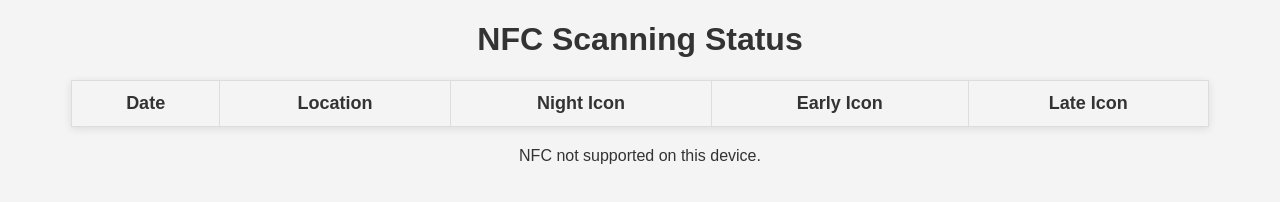
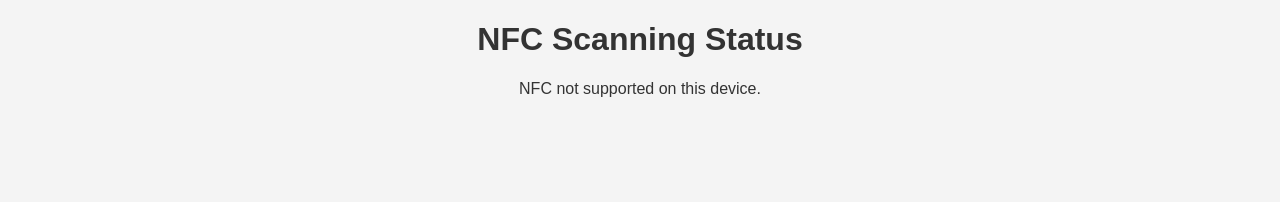
Before and after one commit to xKHANAZRAELx/NFC-SCANNING-FIRE-EXITS.IO, a plain HTML site: page index.html in a window 1280 px wide. Drawn offline with Linux system fonts and the light colour scheme.

Commit message:
Update index.html

```diff
--- a/index.html
+++ b/index.html
@@ -13,28 +13,6 @@
             text-align: center;
             color: #333;
         }
-        table {
-            width: 90%;
-            margin: 20px auto;
-            border-collapse: collapse;
-            box-shadow: 0 2px 8px rgba(0, 0, 0, 0.1);
-        }
-        th, td {
-            padding: 12px;
-            text-align: center;
-            border: 1px solid #ddd;
-        }
-        th {
-            background-color: #f4f4f4;
-            color: #333;
-            font-size: 18px;
-        }
-        td.status {
-            font-weight: bold;
-        }
-        .icon {
-            font-size: 1.5em;
-        }
         #output {
             text-align: center;
             margin-top: 20px;
@@ -46,25 +24,10 @@
 
     <h1>NFC Scanning Status</h1>
 
-    <table>
-        <thead>
-            <tr>
-                <th>Date</th>
-                <th>Location</th>
-                <th>Night Icon</th>
-                <th>Early Icon</th>
-                <th>Late Icon</th>
-            </tr>
-        </thead>
-        <tbody id="fireExitTable">
-            <!-- Dynamic rows will be generated here -->
-        </tbody>
-    </table>
-
     <div id="output">Bring an NFC tag close to scan...</div>
 
     <script>
-        const webAppURL = "https://script.google.com/macros/s/AKfycbwfS5WC_R1U_bYdrl9qed58ntBEecJz_XET5TEV53E/dev";  // Your Google Apps Script URL
+        const webAppURL = "YOUR_GOOGLE_SCRIPT_WEB_APP_URL_HERE";  // Replace with your Google Apps Script URL
 
         // Handle NFC scanning
         if ('NDEFReader' in window) {
@@ -112,7 +75,6 @@
                 });
 
                 if (response.ok) {
-                    const result = await response.json();
                     output.innerHTML = `${location} has been updated in Google Sheets.`;
                 } else {
                     throw new Error('Failed to update status');
```
